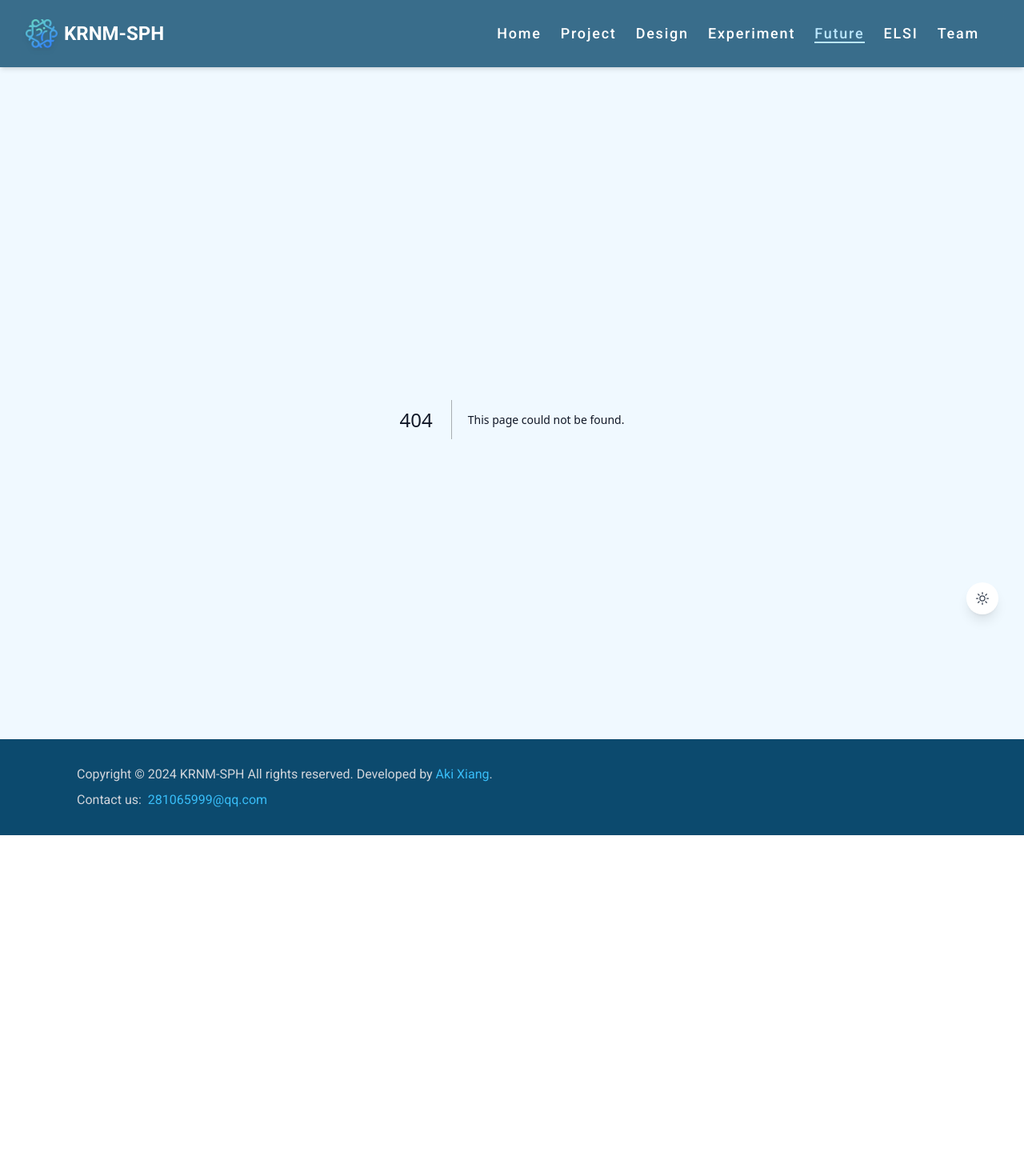
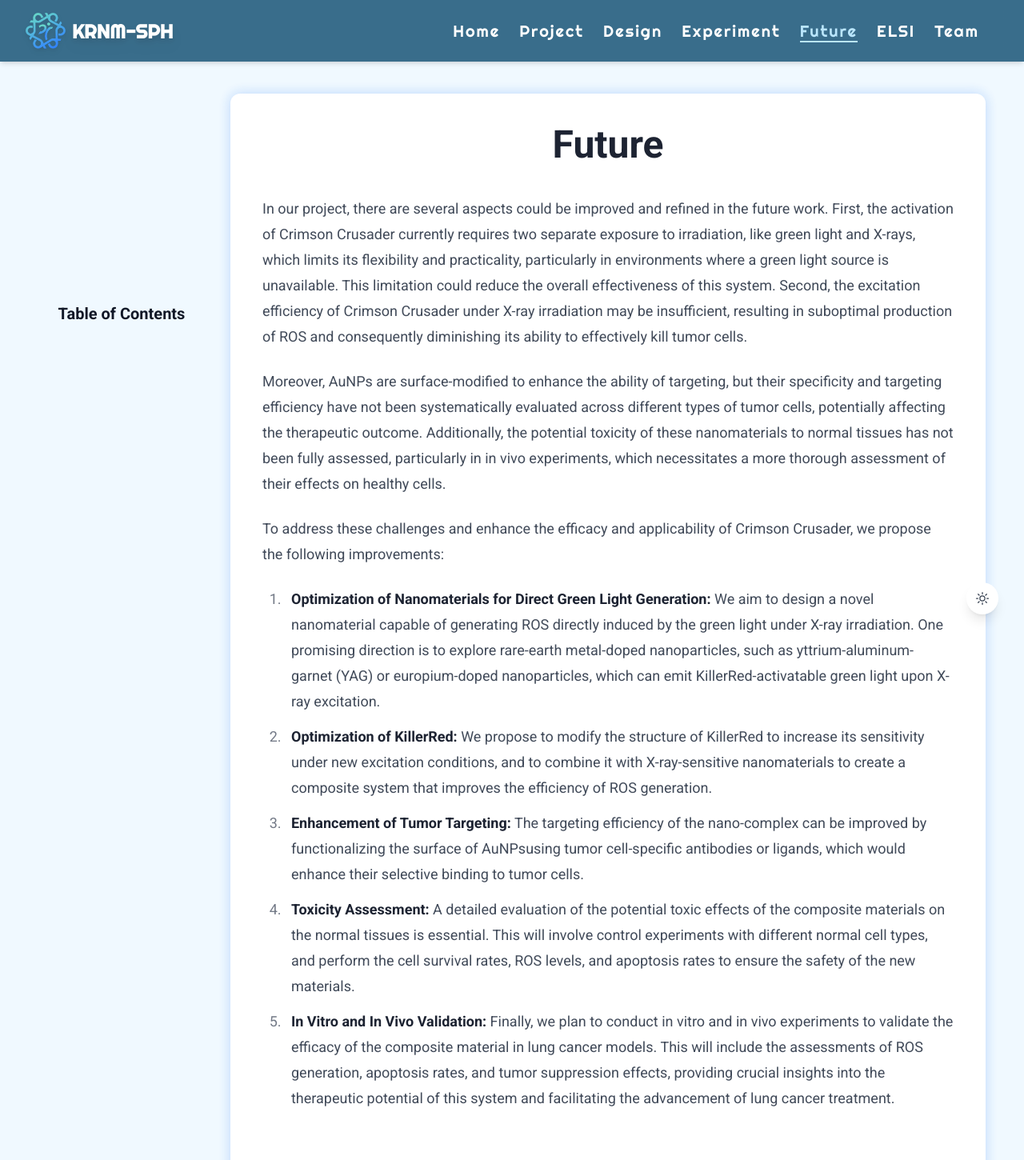
Before and after one commit to AQiu-2003/biomodkrnm-sph2024.com, a Next.js app: page /future in a window 1280 px wide. Before the commit this address had no page. Shown: the top 1450 px of the page at 80% size. Before the commit the page ends 1044 px from the top, so only its background shows below. Built offline with nearby package versions, Linux system fonts and the light colour scheme.

Commit message:
fill future page, optimize header style, add a logo to footer

```diff
--- a/src/app/(mdx)/(home)/page.mdx
+++ b/src/app/(mdx)/(home)/page.mdx
@@ -1,13 +1,26 @@
+# Crimson Crusader: A novel radiosensitize system targeting lung cancer cells
+
 ![image1](./image.png)
 
-# Crimson Crusader: A novel radiosensitize system targeting lung cancer cells
-
-## This ths a test H2
-
-### This is a test H3
+## Abstract
 
 Lung cancer holds the top position in terms of both incidence and mortality rates globally. The non-small cell lung cancer (NSCLC) is a particularly aggressive subtype that constitutes approximately 85% of all lung cancers. Radiotherapy plays a crucial role in the neoadjuvant treatment of NSCLC; however, the outcomes remain less than optimal. Recently, mitochondria and the reactive oxygen species (ROS) have emerged as the important cancer therapeutic targets. KillerRed (KR), a genetically encoded dimeric red fluorescent protein photosensitizer, generates a substantial amount of ROS under visible light, to induce cancer cell destruction. Regarding of the unique advantages of gold nanomaterials (AuNPs) in drug delivery and radiotherapy sensitization, targeted therapy could be achieved through its specific abilities to deliver drug to the site of action.
 
 In our study, we initially constructed a recombinant expression plasmid containing the targeting sequence of Pink1 (PTEN-induced putative kinase 1) to localize KR to ROS-producing mitochondria using recombinant gene technology. This construct was then bound to the stable Au nanoclusters through charge interactions. Additionally, to endow this system with tumor-targeting capabilities, we conjugated the nanoparticles with the cancer cell-targeting antibody TTF-1 via amidation reactions, resulting in the multifunctional nanosystem AuNPs-TTF1-Pink1-mtKR, named as Crimson Crusader. Finally, the lung cancer cells were treated with Crimson Crusader and ionizing radiation, followed by the examination of the intracellular ROS generation and the killing of the cells to confirm the Crimson Crusader has more effective functions of cancer cell targeting and radiosensitizion, expecting to provide a promising new strategy for the clinical treatment of lung cancer.
 
-![image1](./image.png)
+## Concept Video
+
+<div className='flex justify-center items-center'>
+  <div className='relative mt-4 w-full max-w-[864px] overflow-hidden rounded-lg'>
+    <div className='pb-[56.25%]'></div>
+    <iframe
+      className='absolute inset-0 h-full w-full'
+      src='https://www.youtube.com/embed/SqcY0GlETPk?si=MWSiv40P7eodeFiQ'
+      title='YouTube video player'
+      frameborder='0'
+      allow='accelerometer; autoplay; clipboard-write; encrypted-media; gyroscope; picture-in-picture; web-share'
+      referrerpolicy='strict-origin-when-cross-origin'
+      allowfullscreen
+    ></iframe>
+  </div>
+</div>
--- /dev/null
+++ b/src/app/(mdx)/future/page.mdx
@@ -0,0 +1,20 @@
+# Future
+
+In our project, there are several aspects could be improved and refined in the future work. First, the activation of Crimson Crusader currently requires two separate exposure to irradiation, like green light and X-rays, which limits its flexibility and practicality, particularly in environments where a green light source is unavailable. This limitation could reduce the overall effectiveness of this system. Second, the excitation efficiency of Crimson Crusader under X-ray irradiation may be insufficient, resulting in suboptimal production of ROS and consequently diminishing its ability to effectively kill tumor cells.
+
+Moreover, AuNPs are surface-modified to enhance the ability of targeting, but their specificity and targeting efficiency have not been systematically evaluated across different types of tumor cells, potentially affecting the therapeutic outcome. Additionally, the potential toxicity of these nanomaterials to normal tissues has not been fully assessed, particularly in in vivo experiments, which necessitates a more thorough assessment of their effects on healthy cells.
+
+To address these challenges and enhance the efficacy and applicability of Crimson Crusader, we propose the following improvements:
+
+1. **Optimization of Nanomaterials for Direct Green Light Generation:** We aim to design a novel nanomaterial capable of generating  ROS directly induced by the green light under X-ray irradiation. One promising direction is to explore rare-earth metal-doped nanoparticles, such as yttrium-aluminum-garnet (YAG) or europium-doped nanoparticles, which can emit KillerRed-activatable green light upon X-ray excitation.
+2. **Optimization of KillerRed:** We propose to modify the structure of KillerRed to increase its sensitivity under new excitation conditions, and to combine it with X-ray-sensitive nanomaterials to create a composite system that improves the efficiency of ROS generation.
+3. **Enhancement of Tumor Targeting:** The targeting efficiency of the nano-complex can be improved by functionalizing the surface of AuNPsusing tumor cell-specific antibodies or ligands, which would enhance their selective binding to tumor cells.
+4. **Toxicity Assessment:** A detailed evaluation of the potential toxic effects of the composite materials on the normal tissues is essential. This will involve control experiments with different normal cell types, and perform the cell survival rates, ROS levels, and apoptosis rates to ensure the safety of the new materials.
+5. **In Vitro and In Vivo Validation:** Finally, we plan to conduct in vitro and in vivo experiments to validate the efficacy of the composite material in lung cancer models. This will include the assessments of ROS generation, apoptosis rates, and tumor suppression effects, providing crucial insights into the therapeutic potential of this system and facilitating the advancement of lung cancer treatment.
+
+## Reference
+
+1. Bulina,M.,Lukyanov,K.,Britanova,O.,et al.(2006).Chromophore-assisted light inactivation (CALI) using the phototoxic fluorescent protein KillerRed.Nat Protoc,1,947-953.
+2. Xie,Z.,Fan,T.,An,J.,Choi,W.,Duo,Y.,Ge,Y.,et al.(2020).Emerging combination strategies with phototherapy in cancer nanomedicine. Chem Soc Rev,49(22),8065-87.
+3. Chen,J.,Fan,T.,Xie,Z.,Zeng,Q.,Xue,P.,Zheng,T.,et al.(2020).Advances in nanomaterials for photodynamic therapy applications:status and challenges.Biomaterials,237,119827.
+4. Gai,S.,Yang,G.,Yang,P.,He,F.,Lin,J.,Jin,D.,et al.(2018).Recent advances in functional nanomaterials for light-triggered cancer therapy.Nano Today,19,146-87.
--- a/src/components/DropdownMenu.tsx
+++ b/src/components/DropdownMenu.tsx
@@ -19,7 +19,7 @@ export default function DropdownMenu({ item, isActive }: DropdownMenuProps) {
     >
       <Link
         href={item.href}
-        className={`text-lg font-medium tracking-widest ${
+        className={`text-xl font-medium tracking-widest ${
           isActive
             ? 'border-b-2 border-sky-200 text-sky-200'
             : 'widest text-white hover:text-gray-300 dark:text-gray-300 dark:hover:text-white'
--- a/src/components/Footer.tsx
+++ b/src/components/Footer.tsx
@@ -1,10 +1,13 @@
 import { websiteMetaData } from '@/data/websiteMetaData';
 import Link from 'next/link';
+import Image from 'next/image';
+import biomodLogo from '@/data/biomodLogo.png';
 
 const Footer = () => {
   return (
-    <footer className='bg-sky-900 text-gray-300 dark:bg-gray-700 z-2'>
+    <footer className='z-2 bg-sky-900 text-gray-300 dark:bg-gray-700'>
       <div className='mx-auto max-w-6xl px-4 py-8 sm:px-6 lg:px-8'>
+        <div className='flex items-center justify-between'>
           <div className='space-y-2'>
             <div className='mb-4 md:mb-0'>
               <p>
@@ -30,6 +33,16 @@ const Footer = () => {
               </a>
             </div>
           </div>
+
+          <Link href='https://biomod.net/' target='_blank' className='flex items-center'>
+            <Image
+              src={biomodLogo}
+              alt='Biomod Logo'
+              width={150}
+              className='object-contain brightness-0 invert'
+            />
+          </Link>
+        </div>
       </div>
     </footer>
   );
--- a/src/components/Header.tsx
+++ b/src/components/Header.tsx
@@ -3,9 +3,16 @@ import DropdownMenu from '@/components/DropdownMenu';
 import { headerNavItems } from '@/data/headerConfig';
 import { websiteMetaData } from '@/data/websiteMetaData';
 import { Bars3Icon } from '@heroicons/react/24/outline';
+import { motion } from 'framer-motion';
+import { Righteous } from 'next/font/google';
 import Image from 'next/image';
 import Link from 'next/link';
 import { usePathname } from 'next/navigation';
+
+const righteous = Righteous({
+  weight: '400',
+  subsets: ['latin'],
+});
 
 interface HeaderProps {
   setMobileMenuOpen: (isOpen: boolean) => void;
@@ -19,20 +26,42 @@ export default function Header({ setMobileMenuOpen }: HeaderProps) {
   };
 
   return (
-    <header className='sticky top-0 z-50 bg-sky-900 bg-opacity-80 shadow-md backdrop-blur-md dark:bg-sky-950'>
+    <header
+      className={`sticky top-0 z-50 bg-sky-900 bg-opacity-80 shadow-md backdrop-blur-md dark:bg-sky-950 ${righteous.className}`}
+    >
       <div className='mx-auto max-w-7xl px-4 sm:px-6 lg:px-8'>
-        <div className='flex items-center justify-between py-4 lg:py-6'>
-          <Link className='group flex items-center' href='/'>
-            <Image
-              src={websiteMetaData.logo}
-              alt='Logo'
-              width={40}
-              height={40}
-              className='drop-shadow-md transition-transform duration-500 ease-in-out group-hover:scale-x-[-1]'
-            />
-            <span className='ml-2 text-2xl font-bold text-white'>
+        <div className='flex items-center justify-between py-2 lg:py-4'>
+          <Link className='flex items-center' href='/'>
+            <motion.div
+              initial={{ opacity: 0, scale: 0.5 }}
+              animate={{ opacity: 1, scale: 1 }}
+              transition={{ duration: 0.5 }}
+              whileHover={{
+                rotate: 360,
+                transition: { duration: 0.5 },
+              }}
+            >
+              <Image
+                src={websiteMetaData.logo}
+                alt='Logo'
+                width={50}
+                height={50}
+                className='drop-shadow-md transition-transform duration-500 ease-in-out'
+              />
+            </motion.div>
+            <motion.div
+              className={`${righteous.className} ml-2 text-center text-2xl font-bold text-white drop-shadow-lg`}
+              initial={{ opacity: 0, scale: 0.5 }}
+              animate={{ opacity: 1, scale: 1 }}
+              transition={{ duration: 0.5 }}
+              whileHover={{
+                scale: 1.05,
+                textShadow: '0px 0px 20px rgba(255,255,255,0.8)',
+                transition: { duration: 0.2 },
+              }}
+            >
               {websiteMetaData.title}
-            </span>
+            </motion.div>
           </Link>
           <div className='flex items-center'>
             <nav className='mr-6 hidden space-x-6 lg:flex'>
@@ -46,7 +75,7 @@ export default function Header({ setMobileMenuOpen }: HeaderProps) {
                   ) : (
                     <Link
                       href={item.href}
-                      className={`text-lg font-medium tracking-widest ${
+                      className={`text-xl font-medium tracking-widest ${
                         isActive(item.href)
                           ? 'border-b-2 border-sky-200 text-sky-200'
                           : 'widest text-white hover:text-gray-300 dark:text-gray-300 dark:hover:text-white'
--- a/src/components/ParticlesBackground.tsx
+++ b/src/components/ParticlesBackground.tsx
@@ -28,6 +28,7 @@ export default function ParticlesBackground() {
         id="tsparticles"
         // @ts-expect-error god knows why
         options={options}
+        className="hidden lg:block"
       />
     );
   }
--- a/src/components/TableOfContents.tsx
+++ b/src/components/TableOfContents.tsx
@@ -113,14 +113,14 @@ export default function TableOfContents() {
       ) : (
         <nav className='hidden lg:block'>
           <div className='fixed top-1/2 max-h-[calc(100vh-8rem)] w-56 -translate-y-1/2 overflow-auto pr-4 transition-all duration-300 ease-in-out'>
-            <h3 className='mb-4 text-center text-lg font-bold text-gray-900 dark:text-gray-100'>
+            <h3 className='mb-4 text-center text-xl font-bold text-gray-900 dark:text-gray-100 pointer-events-none'>
               Table of Contents
             </h3>
-            <ul className='space-y-2 text-sm'>
+            <ul className='space-y-2 text-base'>
               {headings.map((heading) => (
                 <li
                   key={heading.id}
-                  style={{ paddingLeft: `${(heading.level - 1) * 1}rem` }}
+                  style={{ paddingLeft: `${(heading.level - 2) * 1}rem` }}
                   className='transform transition-all duration-200 hover:translate-x-1'
                 >
                   <a
--- a/src/data/backgroundParticles.json
+++ b/src/data/backgroundParticles.json
@@ -37,7 +37,7 @@
     },
     "move": {
       "enable": true,
-      "speed": 1,
+      "speed": 0.5,
       "outModes": {
         "default": "out"
       }
```
Also changed, not shown: src/data/biomodlogo.png (added). Lines whose indentation alone changed are shown as unchanged.
